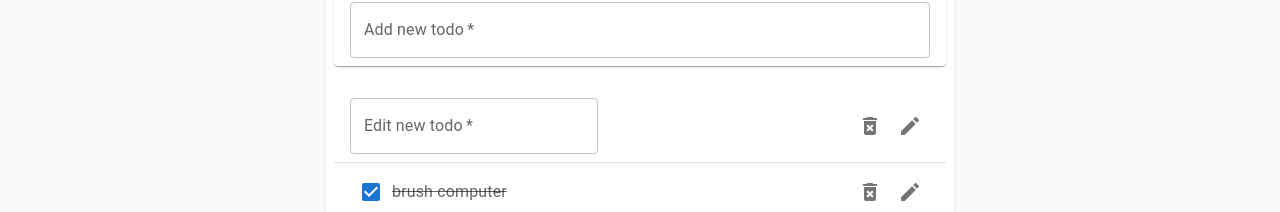
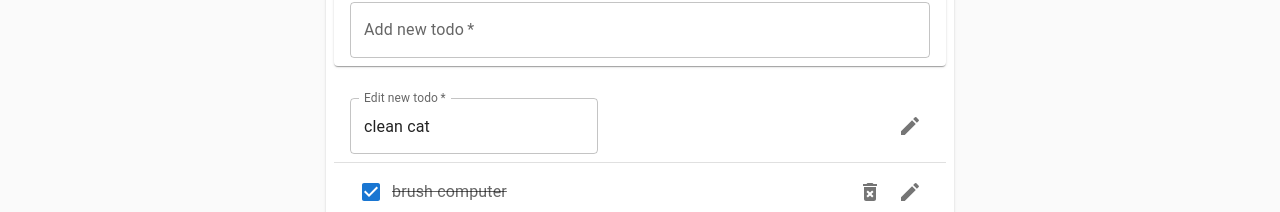
Before and after one commit to kjoling/todo-hooks-app, a React (Create React App) app: page / in a window 1280 px wide. Both pictures are taken after a click on the button 910 px from the left and 237 px from the top of the page. Shown: the part 118-330 px from the top of the page. Built offline with nearby package versions, Linux system fonts and the light colour scheme.

Commit message:
add EditTodoForm

```diff
--- /dev/null
+++ b/src/EditTodoForm.js
@@ -0,0 +1,35 @@
+import React from "react";
+import useInputState from "./hooks/useInputState";
+import { TextField, ListItemSecondaryAction } from "@mui/material";
+import { IconButton } from "@mui/material";
+import ModeEditIcon from "@mui/icons-material/ModeEdit";
+
+export default function EditTodoForm({ todo, handleEdit, handleShowForm }) {
+  const [value, handleValueChange, reset] = useInputState(todo.task);
+
+  return (
+    <>
+      <form
+        onSubmit={(e) => {
+          e.preventDefault();
+          handleEdit(todo.id, value);
+          handleShowForm();
+        }}
+      >
+        <TextField
+          value={value}
+          onChange={(e) => handleValueChange(e)}
+          margin="auto"
+          label="Edit new todo"
+          fullWidth
+          required
+        />
+      </form>
+      <ListItemSecondaryAction>
+        <IconButton aria-label="Edit" onClick={() => handleShowForm()}>
+          <ModeEditIcon />
+        </IconButton>
+      </ListItemSecondaryAction>
+    </>
+  );
+}
--- a/src/TodoApp.js
+++ b/src/TodoApp.js
@@ -26,7 +26,7 @@ export default function Todo() {
 
   const editTodo = (id, updatedTask) => {
     const updatedTodos = todos.map((todo) =>
-      todo.id === id ? { ...todo, task: updatedTask } : todo
+      todo.id === id ? { ...todo, task: updatedTask, completed: false } : todo
     );
     setTodos(updatedTodos);
   };
--- a/src/TodoItem.js
+++ b/src/TodoItem.js
@@ -5,12 +5,11 @@ import {
   Checkbox,
   ListItemSecondaryAction,
   IconButton,
-  TextField,
 } from "@mui/material";
 import ModeEditIcon from "@mui/icons-material/ModeEdit";
 import DeleteForeverIcon from "@mui/icons-material/DeleteForever";
 import useToggle from "./hooks/useToggle";
-import useInputState from "./hooks/useInputState";
+import EditTodoForm from "./EditTodoForm";
 
 export default function TodoItem({
   todo,
@@ -19,28 +18,14 @@ export default function TodoItem({
   handleEdit,
 }) {
   const [showForm, handleShowForm] = useToggle(false);
-  const [value, handleValueChange, reset] = useInputState("");
-
   return (
     <ListItem>
       {showForm ? (
-        <form
-          onSubmit={(e) => {
-            e.preventDefault();
-            handleEdit(todo.id, value);
-            reset();
-            handleShowForm();
-          }}
-        >
-          <TextField
-            value={value}
-            onChange={(e) => handleValueChange(e)}
-            margin="auto"
-            label="Edit new todo"
-            fullWidth
-            required
+        <EditTodoForm
+          handleEdit={handleEdit}
+          todo={todo}
+          handleShowForm={handleShowForm}
         />
-        </form>
       ) : (
         <>
           <Checkbox
@@ -61,9 +46,6 @@ export default function TodoItem({
           >
             {todo.task}
           </ListItemText>
-        </>
-      )}
-
           <ListItemSecondaryAction>
             <IconButton aria-label="Delete" onClick={() => removeTodo(todo.id)}>
               <DeleteForeverIcon />
@@ -72,6 +54,8 @@ export default function TodoItem({
               <ModeEditIcon />
             </IconButton>
           </ListItemSecondaryAction>
+        </>
+      )}
     </ListItem>
   );
 }
```
Lines whose indentation alone changed are shown as unchanged.
